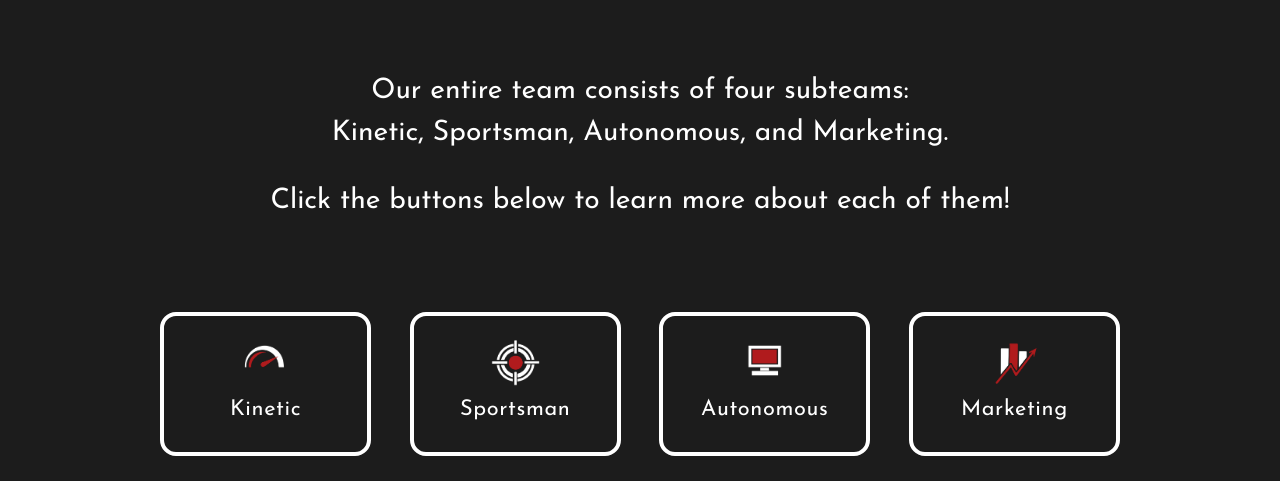
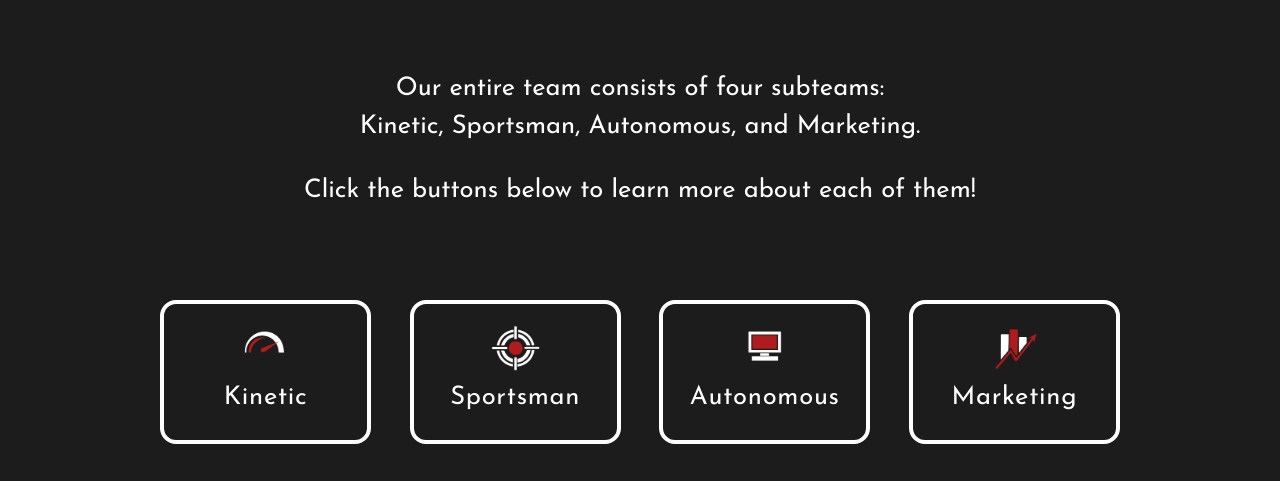
Before and after one commit to Cornell-University-Combat-Robotics/site-2025, a React (Vite) app in the folder react-site/: page /team in a window 1280 px wide. Shown: the part 417-898 px from the top of the page. Built offline with nearby package versions, Linux system fonts and the light colour scheme.

Commit message:
Font sizes regulated to variants

```diff
--- a/react-site/src/App.jsx
+++ b/react-site/src/App.jsx
@@ -61,7 +61,7 @@ theme.typography.h3 = {
 
 theme.typography.body1 = {
   fontFamily: 'Josefin Sans, sans-serif',
-  fontSize: '1.5rem',
+  fontSize: '2.0vw',
   fontWeight: 'normal',
 };
 
@@ -72,6 +72,12 @@ theme.palette.primary = {
 theme.typography.body2 = {
   fontFamily: 'Josefin Sans, sans-serif',
   fontSize: '1rem',
+  fontWeight: 'normal',
+};
+
+theme.typography.body3 = {
+  fontFamily: 'Josefin Sans, sans-serif',
+  fontSize: '3.0vw',
   fontWeight: 'normal',
 };
 
--- a/react-site/src/pages/team.jsx
+++ b/react-site/src/pages/team.jsx
@@ -15,12 +15,14 @@ import SportsmanColor from "../assets/subteam-icons/SportsmanColor.png";
 import SportsmanWhite from "../assets/subteam-icons/SportsmanWhite.png";
 import TLColor from "../assets/subteam-icons/TLColor.png";
 import TLWhite from "../assets/subteam-icons/TLWhite.png";
+import { useTheme } from '@mui/material/styles';
 
 // TeamButton is the button component for individual subteams on the Team page. It takes in the following props: subteam icon,
 // white subteam icon for hovering, subteam color for hovering, and the link to the subteam page. Using this component
 // enables the creation of a consistent button style for all subteams. (and no reptition!)
 const TeamButton = ({ children, hoverColor, whiteImg, sx, image, to }) => {
   const [isHovered, setIsHovered] = useState(false);
+  const theme = useTheme();
   return (
     <Button
       component={Link}
@@ -45,16 +47,24 @@ const TeamButton = ({ children, hoverColor, whiteImg, sx, image, to }) => {
         paddingTop: "2%",
         paddingBottom: "2%",
 
-
         //for text within team button
         textAlign: "center",
         fontFamily: "Josefin Sans",
 
+        /*
         fontSize: {
-          xs: "3.5vw",
-          sm: "2.3vw",
+          xs: "3vw",
+          sm: "2.2vw",
           md: "2vw",
           lg: "1.7vw"
+        },
+        */
+
+        fontSize: {
+          xs: theme.typography.body3.fontSize, //body1 too small
+          sm: theme.typography.body1.fontSize,
+          md: theme.typography.body1.fontSize,
+          lg: theme.typography.body1.fontSize,
         },
 
         height: {
@@ -90,6 +100,7 @@ const TeamButton = ({ children, hoverColor, whiteImg, sx, image, to }) => {
 
 /** Team() creates the Team page of the website. */
 export default function Team() {
+  const theme = useTheme();
   return (
     <>
       <Box position="relative" >
@@ -132,22 +143,31 @@ export default function Team() {
         </div>
 
         <Typography
-         sx={{ maxWidth: '70%', margin: '2% auto', textAlign: 'center',
-          fontSize: {
-            xs: "3vw",
-            sm: "2.2vw"
-          }
+          sx={{
+            maxWidth: '70%', margin: '2% auto', textAlign: 'center',
+
+            fontSize: {
+              xs: theme.typography.body3.fontSize,
+              sm: theme.typography.body3.fontSize,
+              md: theme.typography.body1.fontSize,
+              lg: theme.typography.body1.fontSize,
+            },
           }}>
           {"Our entire team consists of four subteams:"}
           <br />
           {"Kinetic, Sportsman, Autonomous, and Marketing."}
         </Typography>
-        <Typography sx={{ maxWidth: '85%', margin: '2% auto', textAlign: 'center',
-           fontSize: {
-            xs: "3vw",
-            sm: "2.2vw"
-          }
-         }}>
+        <Typography sx={{
+          maxWidth: '85%', margin: '2% auto', textAlign: 'center',
+
+
+          fontSize: {
+            xs: theme.typography.body3.fontSize,
+            sm: theme.typography.body3.fontSize,
+            md: theme.typography.body1.fontSize,
+            lg: theme.typography.body1.fontSize,
+          },
+        }}>
           {"Click the buttons below to learn more about each of them!"}
         </Typography>
 
```
